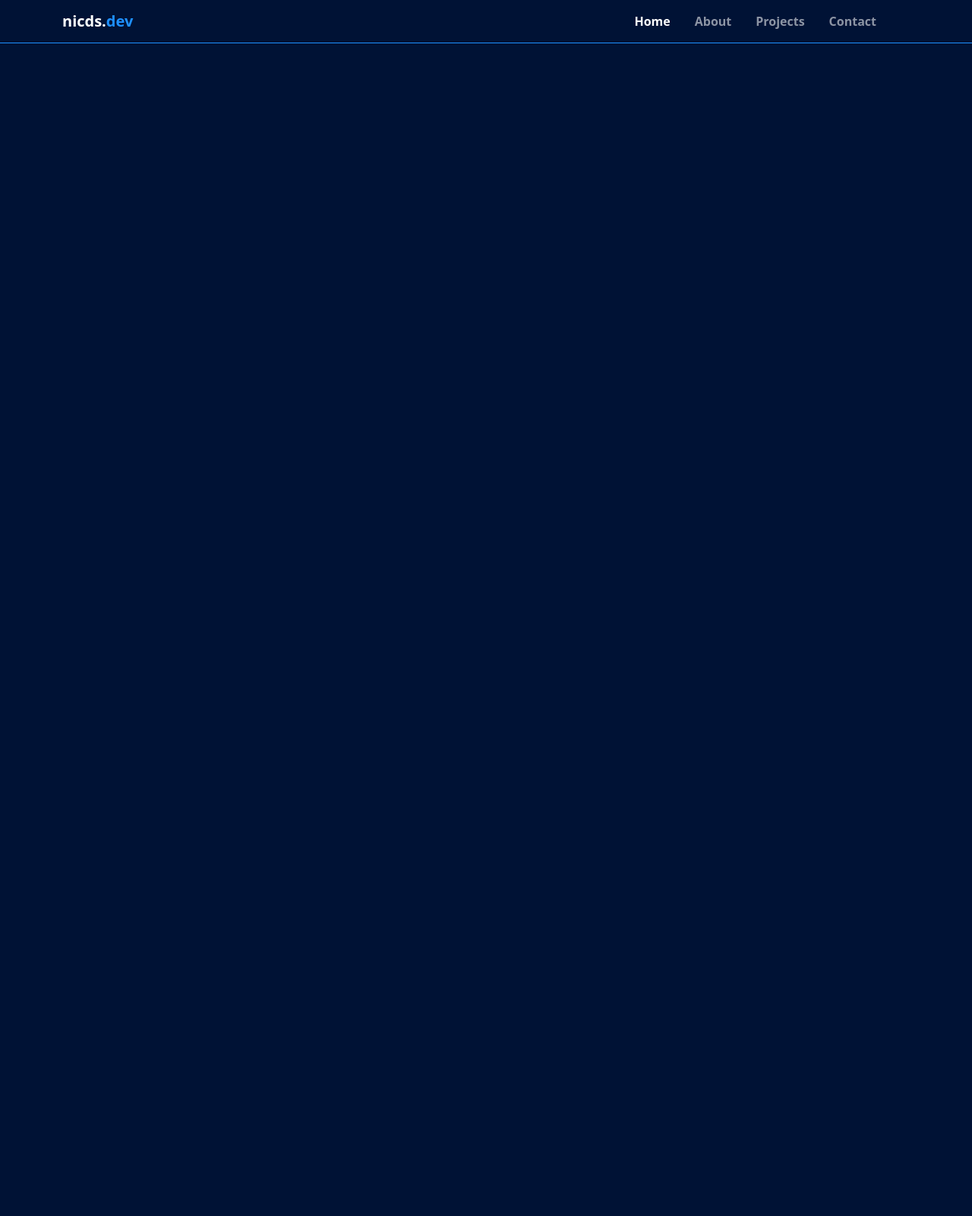
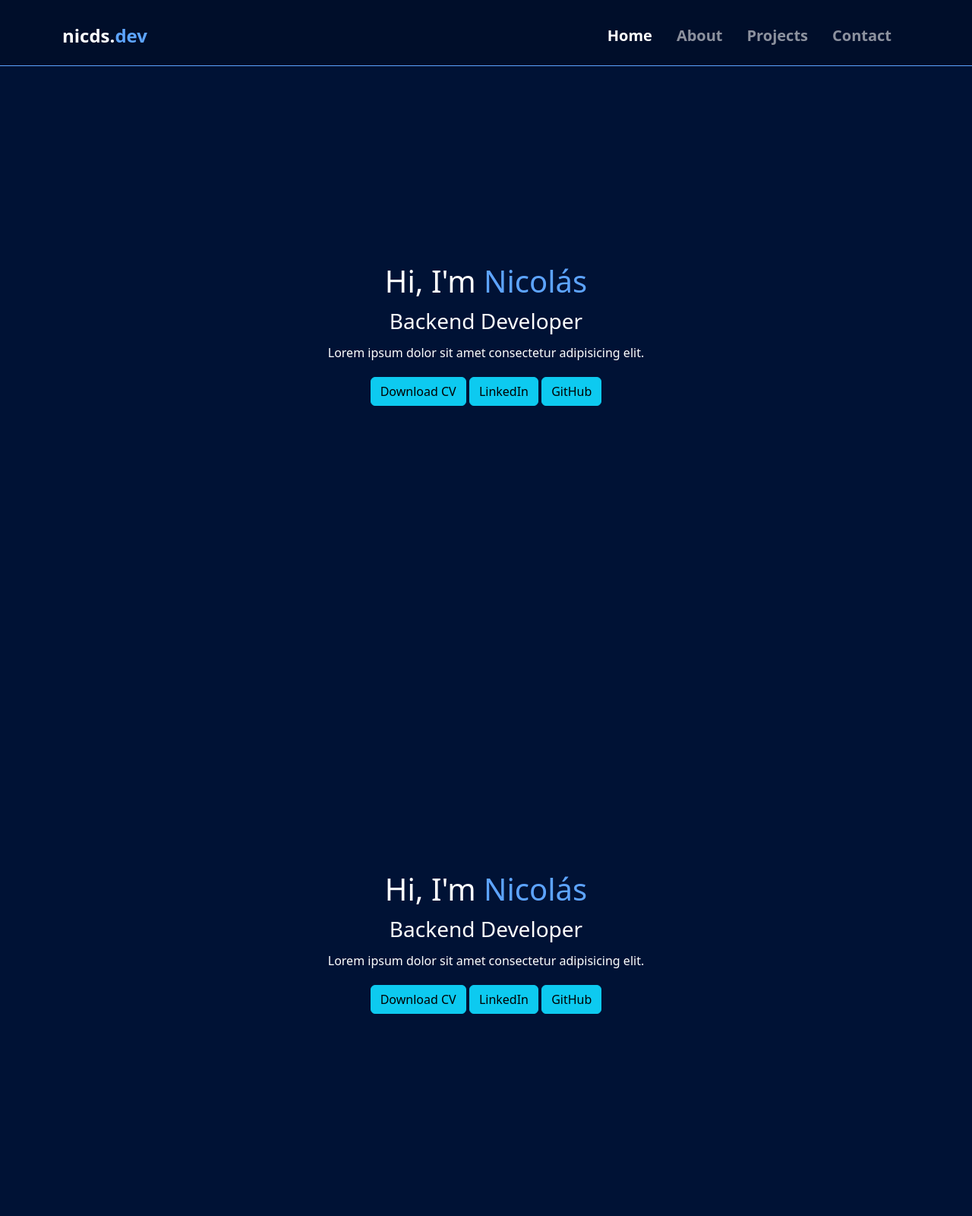
Before and after one commit to nicds-dev/portfolio, a Django app: page / in a window 1280 px wide. Shown: the whole page at 76% size. Before the commit the page ends 57 px from the top, so only its background shows below. Run offline with Django 4.2, Linux system fonts and the light colour scheme; data that the repository does not hold is empty.

Commit message:
fixed offcanvas navbar bug

```diff
--- a/django_portfl/portfolio/static/main.css
+++ b/django_portfl/portfolio/static/main.css
@@ -1,22 +1,30 @@
 body {
     background-color: rgb(0, 18, 53);
 }
-/*
 .navbar-blur {
-    background-color: rgba(16, 38, 82, 0.15);
-    backdrop-filter: blur(10px);
+    background-color: rgba(0, 10, 29, .40) !important;
+    backdrop-filter: blur(8px);
 
 }
-*/
 .border-blue {
-    border-bottom-color: rgb(30, 144, 255) !important;
+    border-bottom-color: rgb(93, 164, 255) !important;
 }
 .text-blue {
-    color: #1e90ff;
+    color: rgb(93, 164, 255);
 }
 @media (max-width: 992px) {
     .sidebar {
-        background-color: rgba(0, 18, 53, 0.15);
+        background-color: rgba(0, 18, 53, .15);
         backdrop-filter: blur(8px);
     }
+    /*.h-center {
+
+    }*/
 }
+.offcanvas.offcanvas-start {
+    width: 100%;
+    height: 100vh;
+}
+.pt-6 {
+    padding-top: 5rem !important;
+}
--- a/django_portfl/portfolio/templates/home.html
+++ b/django_portfl/portfolio/templates/home.html
@@ -10,22 +10,22 @@
 </head>
 <body>
     <!-- Navbar -->
-    <nav class="navbar navbar-expand-lg navbar-dark bg-transparent fixed-top border-bottom border-blue">
-        <div class="container">
+    <nav class="navbar navbar-blur navbar-expand-lg navbar-dark bg-transparent fixed-top border-bottom border-blue">
+        <div class="container pt-2">
             <!-- Name/Logo -->
-            <a class="navbar-brand fw-bold" href="#">nicds.<span class="text-blue">dev</span></a>
+            <a class="navbar-brand fw-bold fs-4" href="#">nicds.<span class="text-blue">dev</span></a>
             <!-- Toggle Button -->
             <button class="navbar-toggler shadow-none border-0" type="button" data-bs-toggle="offcanvas" data-bs-target="#offcanvasNavbar" aria-controls="offcanvasNavbar" aria-label="Toggle navigation">
                 <span class="navbar-toggler-icon"></span>
             </button>
             <!-- SideBar -->
-            <div class="container sidebar offcanvas offcanvas-start" tabindex="-1" id="offcanvasNavbar" aria-labelledby="offcanvasNavbarLabel">
-                <div class="offcanvas-header text-white">
+            <div class="sidebar offcanvas offcanvas-start p-2" tabindex="-1" id="offcanvasNavbar" aria-labelledby="offcanvasNavbarLabel">
+                <div class="container offcanvas-header text-white">
                     <h5 class="offcanvas-title fw-bold" id="offcanvasNavbarLabel">nicds.<span class="text-blue">dev</span></h5>
                     <button type="button" class="btn-close btn-close-white shadow-none" data-bs-dismiss="offcanvas" aria-label="Close"></button>
                 </div>
-                <div class="offcanvas-body d-flex flex-colum align-items-center">
-                    <ul class="navbar-nav justify-content-end flex-grow-1 pe-3 fw-semibold">
+                <div class="container offcanvas-body d-flex align-items-center">
+                    <ul class="navbar-nav justify-content-end align-items-center flex-grow-1 fw-semibold fs-5">
                         <li class="nav-item mx-2">
                             <a class="nav-link active" aria-current="page" href="#">Home</a>
                         </li>
@@ -44,6 +44,26 @@
         </div>
     </nav>
     <main>
+        <section class="container vh-100 pt-6 text-white d-flex flex-column justify-content-center align-items-center gap-1">
+            <h1>Hi, I'm <span class="text-blue">Nicolás</span></h1>
+            <h3>Backend Developer</h3>
+            <p>Lorem ipsum dolor sit amet consectetur adipisicing elit.</p>
+            <div class="flex-row">
+                <a href="#" class="btn btn-info">Download CV</a>
+                <a href="#" class="btn btn-info">LinkedIn</a>
+                <a href="#" class="btn btn-info">GitHub</a>
+            </div>
+        </section>
+        <section class="container vh-100 pt-6 text-white d-flex flex-column justify-content-center align-items-center gap-1">
+            <h1>Hi, I'm <span class="text-blue">Nicolás</span></h1>
+            <h3>Backend Developer</h3>
+            <p>Lorem ipsum dolor sit amet consectetur adipisicing elit.</p>
+            <div class="flex-row">
+                <a href="#" class="btn btn-info">Download CV</a>
+                <a href="#" class="btn btn-info">LinkedIn</a>
+                <a href="#" class="btn btn-info">GitHub</a>
+            </div>
+        </section>
 
 
     <!-- {% for project in projects %}
```
